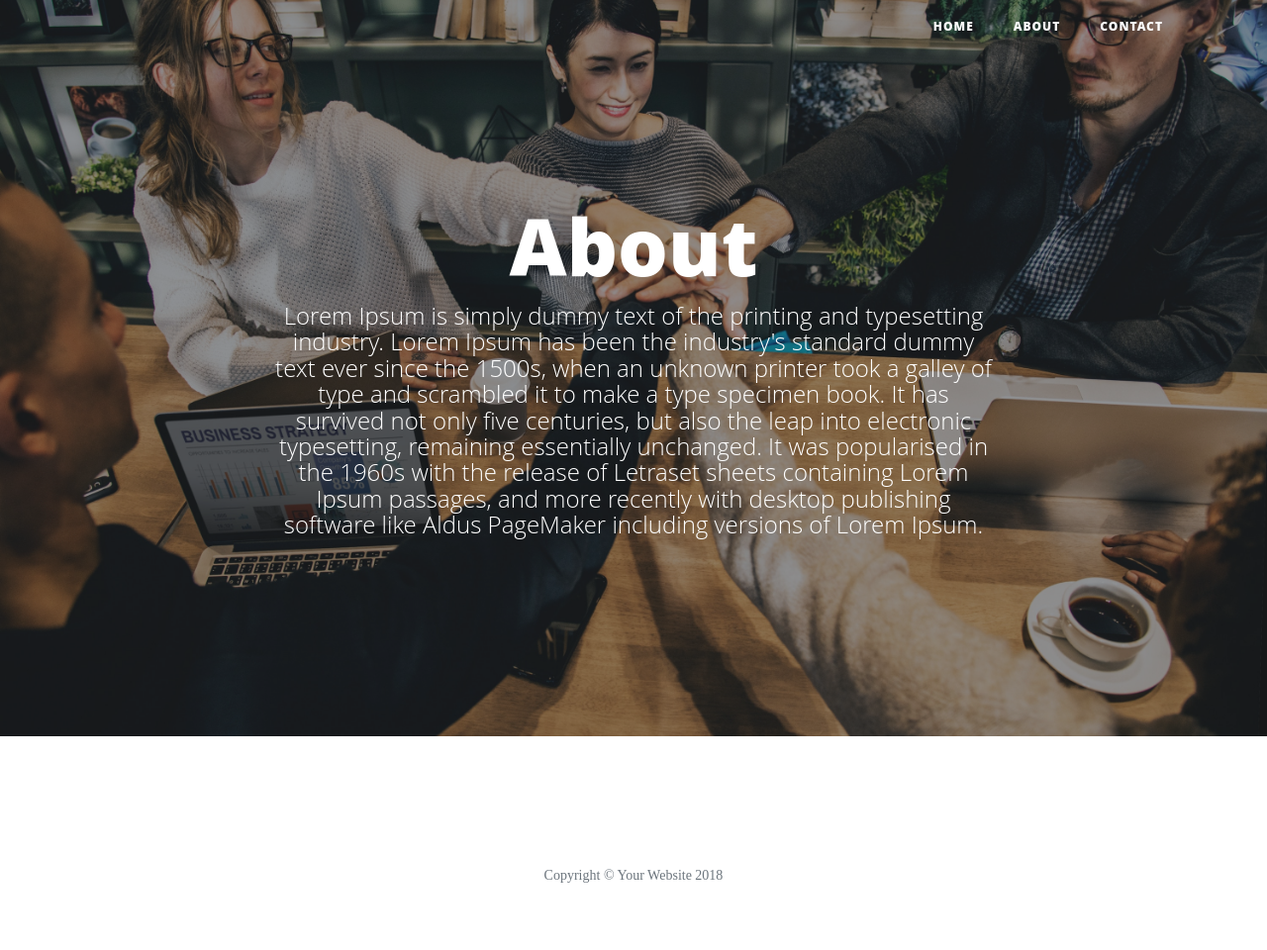
After one commit to JenniferCruz/lab2, a Flask app: page /about in a window 1280 px wide. The commit adds this page. Shown: the whole page at 99% size. Run offline with Flask 2, Linux system fonts and the light colour scheme; some libraries are stand-ins or nearby versions.

Commit message:
feat: Add About and Contact pages

```diff
--- /dev/null
+++ b/templates/about.html
@@ -0,0 +1,25 @@
+{% extends "layout.html" %}
+{% block content %}
+<!-- Page Header -->
+<header class="masthead" style="background-image: url('static/img/about-bg.jpg')">
+	<div class="overlay"></div>
+	<div class="container">
+		<div class="row">
+			<div class="col-lg-8 col-md-10 mx-auto">
+				<div class="site-heading">
+					<h1>About</h1>
+					<span class="subheading">
+						Lorem Ipsum is simply dummy text of the printing and typesetting industry. Lorem Ipsum has been the industry's standard dummy text ever since the 1500s, when an unknown printer took a galley of type and scrambled it to make a type specimen book. It has survived not only five centuries, but also the leap into electronic typesetting, remaining essentially unchanged. It was popularised in the 1960s with the release of Letraset sheets containing Lorem Ipsum passages, and more recently with desktop publishing software like Aldus PageMaker including versions of Lorem Ipsum.
+					</span>
+				</div>
+			</div>
+		</div>
+	</div>
+</header>
+<!-- Footer -->
+<footer>
+	<div class="container">
+		<p class="copyright text-muted">Copyright &copy; Your Website 2018</p>
+	</div>
+</footer>
+{% endblock %}
--- a/templates/layout.html
+++ b/templates/layout.html
@@ -4,6 +4,7 @@
 	<link href="{{ url_for('static', filename='css/bootstrap.min.css')}}" rel="stylesheet">
 	<!-- Custom styles for this template -->
 	<link href="{{ url_for('static', filename='css/clean.css') }}" rel="stylesheet">
+	<link rel="stylesheet" href="https://cdnjs.cloudflare.com/ajax/libs/font-awesome/4.7.0/css/font-awesome.min.css">
 </head>
 <body>
 	<!-- Navigation -->
```
Also changed, not shown: templates/contact.html (added, +29 -0 lines), static/img/about-bg.jpg (added), 2 other files.
